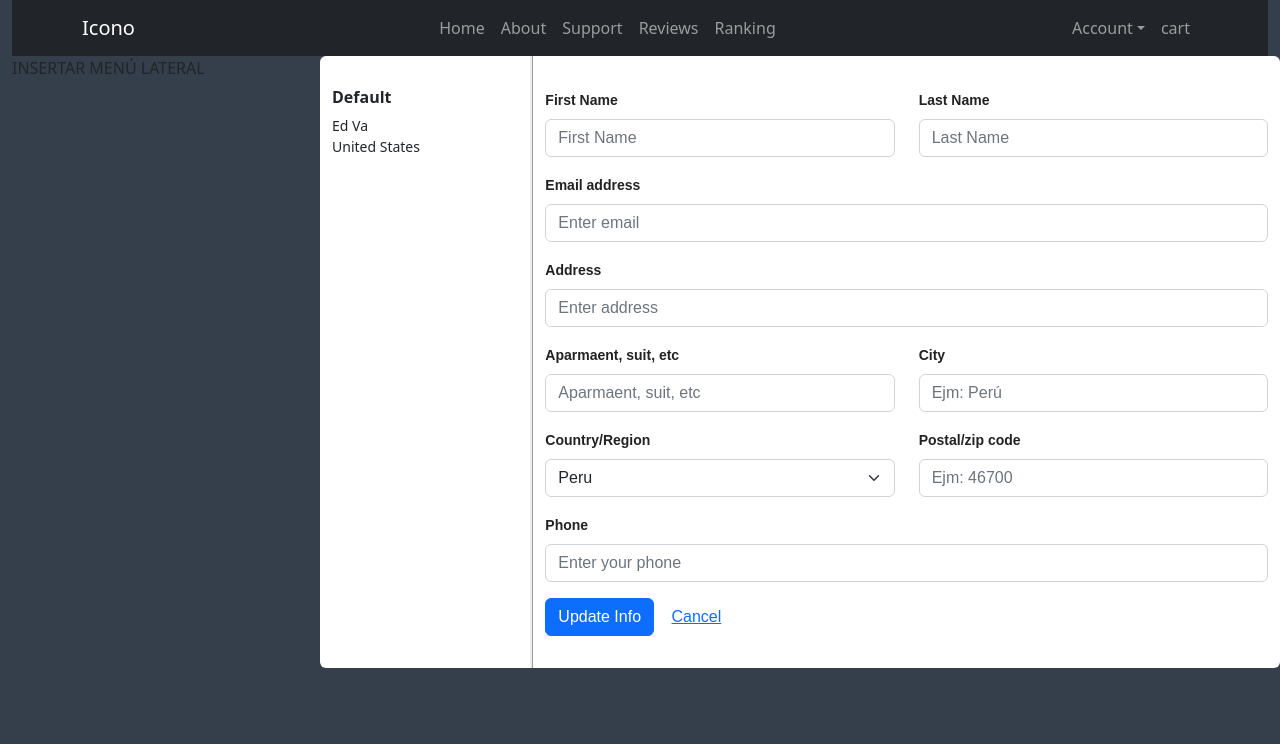
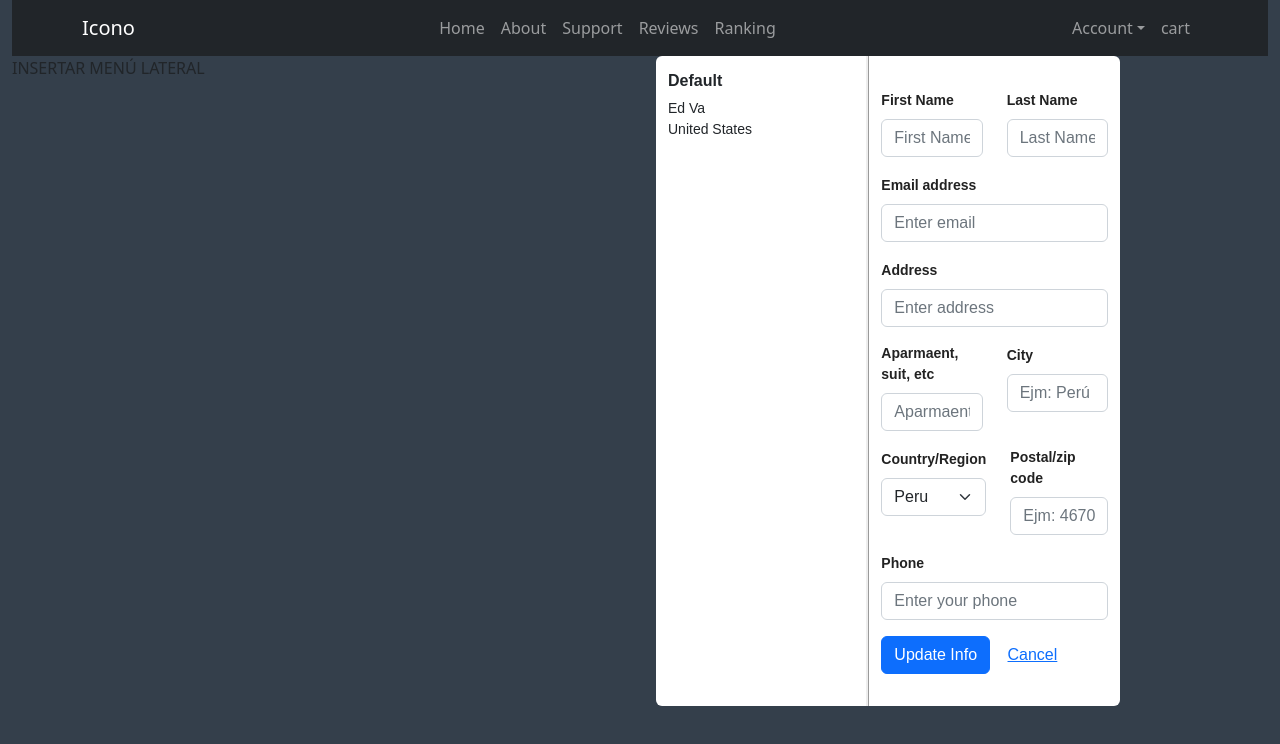
Before and after one commit to MarioSalazarD/ProyectoPW-2022-2, a React (Create React App) app: page /Profile in a window 1280 px wide. Shown: the top 744 px of the page. Built offline with nearby package versions, Linux system fonts and the light colour scheme.

Commit message:
Añadiendo estilos para el formulario historia5

```diff
--- a/src/Componentes/pages/ProfileInfo.css
+++ b/src/Componentes/pages/ProfileInfo.css
@@ -3,14 +3,17 @@
     background-color: white;
     padding: 32px;
     border-radius: 6px;
-    border-left: 0px;
     border-start-start-radius: 0px;
     border-end-start-radius: 0px;
     font-family:Arial, Helvetica, sans-serif;
+    margin-right: 10rem;
+    padding-top: 2rem;
+
 }
 
 .Default
 {
+    font-family:Arial, Helvetica, sans-serif;
     background-color: white;
     padding: 32px;
     border-right-style:ridge;
@@ -18,4 +21,6 @@
     border-end-end-radius: 0px;
     border-start-end-radius: 0px;
     font-size: 14px;
+    padding-top: 15px;
+    margin-left:21rem;
 }
```
